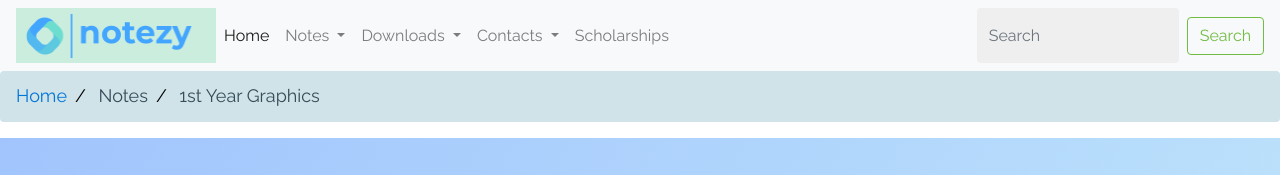
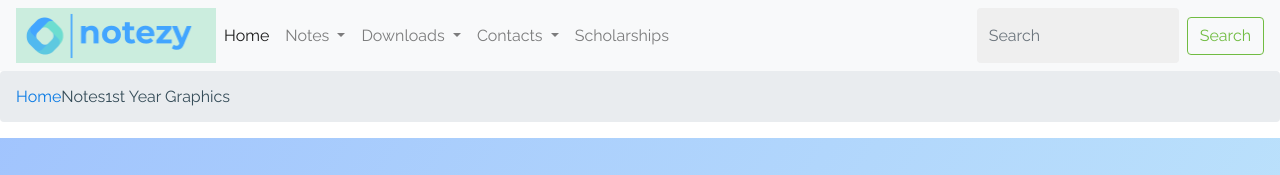
Before and after one commit to sidan-1999/notesy, a plain HTML site: page graphics.html in a window 1280 px wide. Shown: the top 175 px of the page. Drawn offline with nearby package versions, Linux system fonts and the light colour scheme.

Commit message:
test again

```diff
--- a/graphics.html
+++ b/graphics.html
@@ -23,28 +23,7 @@
 
   <style>
 
-    ul.breadcrumb {
-      padding: 10px 16px;
-      list-style: none;
-      background-color: #cfe3e8;
-    }
-    ul.breadcrumb li {
-      display: inline;
-      font-size: 18px;
-    }
-    ul.breadcrumb li+li:before {
-      padding: 8px;
-      color: black;
-      content: "/\00a0";
-    }
-    ul.breadcrumb li a {
-      color: #0275d8;
-      text-decoration: none;
-    }
-    ul.breadcrumb li a:hover {
-      color: #01447e;
-      text-decoration: none;
-    }
+
     </style>
 </head>
 <body>
```
